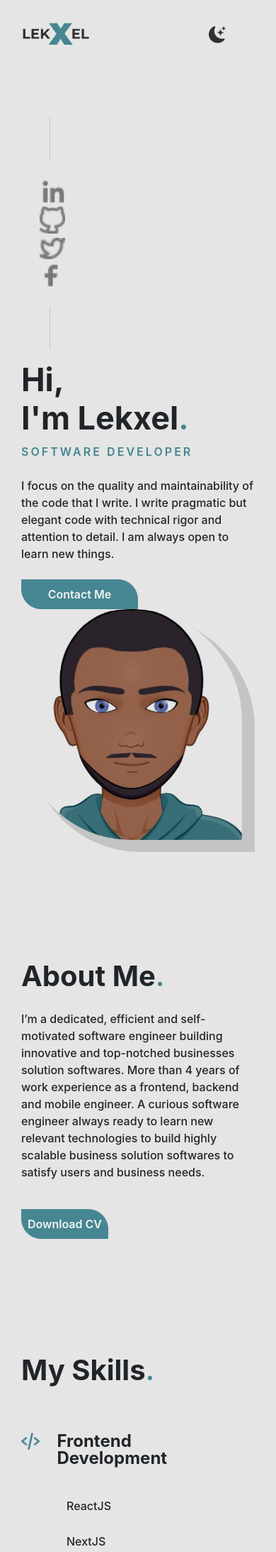
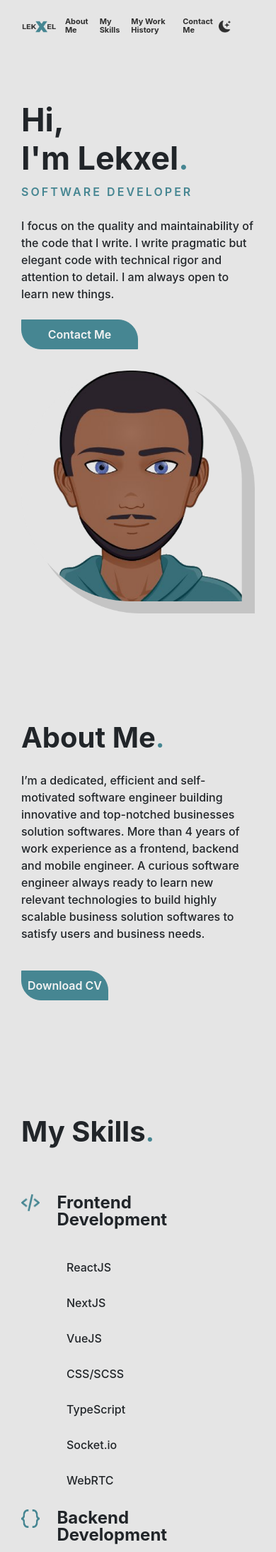
Before and after one commit to olamadeN/Lexkel-portfolio, a PHP site: page / in a window 390 px wide. Shown: the top 2186 px of the page at 71% size. Run offline with PHP 8.4, Linux system fonts and the light colour scheme.

Commit message:
mobile view added

```diff
--- a/css/main.css
+++ b/css/main.css
@@ -16,6 +16,9 @@ body{
     background: #16231C !important;
     color:#F3F3F3 !important;
 
+}
+#nav-logo{
+    width:70%;
 }
 .nav-link{
   color: #2f2f2f;
@@ -178,10 +181,12 @@ div.intro{
 .contact-me form textarea#location{
     border-bottom-left-radius: 35px;
 }
-.contact-me form button{
+.contact-me form #button{
     width:25%;
-    padding:1% 0%;
     margin-right:40%;
+    margin-left: 23%;
+    margin-top:30px;
+    padding:1% 5%;
 }
 
 /*footer*/
@@ -191,3 +196,48 @@ footer nav{
 footer nav div ul li{
     font-size: 13px;
 }
+
+@media screen and (max-width:400px){
+    #nav-logo{
+        width:50%;
+    }
+    #navbarNav{
+        margin-left: -18%;
+    }
+    nav div ul li{
+        font-size: 11px;
+        font-weight: 700;
+        line-height: 12px;
+        color: white;
+    }
+    .intro .socials{
+        display: none;
+    }
+    .intro .intro-card button{
+        margin-bottom: 30px;
+    }
+    .skills .dropdown .drop-click div{
+        margin-bottom: 11px;
+    }
+
+    .contact-me form input{
+        width: 90%;
+        height: 50px;
+
+    }
+    .contact-me form textarea{
+        width: 90%;
+
+    }
+    .contact-me form #button{
+        width:40%;
+        padding:0% 5%;
+        margin-right:0%;
+        margin-left:0%;
+        margin-top:5px;
+        padding:1% 5%;
+    }
+    #footer{
+        display:none;
+    }
+}
--- a/home.html
+++ b/home.html
@@ -11,25 +11,25 @@
     <link rel="stylesheet" href="css/bootstrap.css">
 </head>
 <body class="container" id="body">
-    <nav class="container navbar navbar-expand-lg py-3 w-100">
+    <nav class="container navbar navbar-expand py-3 w-100">
         <a href="#" class="navbar-brand">
-            <img id="nav-logo" src="img/Logo.png" alt="logo" width="70%" height="px">
+            <img id="nav-logo" src="img/Logo.png" alt="logo">
         </a>
         <button class="navbar-toggler text-white" type="button" data-toggle="collapse" data-target="#navbarNav" aria-controls="navbarNav" aria-expanded="false" aria-label="Toggle navigation">
             <span class="navbar-toggler-icon text-white"></span>
         </button>
         <div class="justify-content-left collapse navbar-collapse " id="navbarNav" >
             <ul class="navbar-nav">
-                <li class="nav-item px-2">
+                <li class="nav-item px-0 px-sm-2">
                     <a class="nav-link " id="nav-link-AM" href="#about-me">About Me<span class="sr-only">(current)</span></a>
                 </li>
-                <li class="nav-item px-2">
+                <li class="nav-item px-0 px-sm-2">
                     <a class="nav-link" id="nav-link-MS" href="#my-skills">My Skills</a>
                 </li>
-                <li class="nav-item px-2">
+                <li class="nav-item px-0 px-sm-2">
                     <a class="nav-link" id="nav-link-MWH" href="#work-history">My Work History<span class="sr-only">(current)</span></a>
                 </li>
-                <li class="nav-item px-2">
+                <li class="nav-item px-0 px-sm-2">
                     <a class="nav-link" id="nav-link-CM" href="#contact-me">Contact Me</a>
                 </li>
             </ul>
@@ -277,10 +277,10 @@
                 <textarea class=" px-5 py-4"  name="location" id="location" placeholder="Message" cols="52" rows="5"></textarea>
 
             </div>
-            <button class="button" style="margin-left: 23%; margin-top:30px; width:19%; padding:1% 5%;">Send!</button>
+            <button id="button" class="button">Send!</button>
         </form>
     </div>
-    <footer>
+    <footer id="footer">
         <nav class="container navbar navbar-expand-sm navbar-light py-2 px-4">
             <a href="#" class="navbar-brand pl-5">
                 <img src="img/Logo - White.png" alt="logo" width="60%">
```
